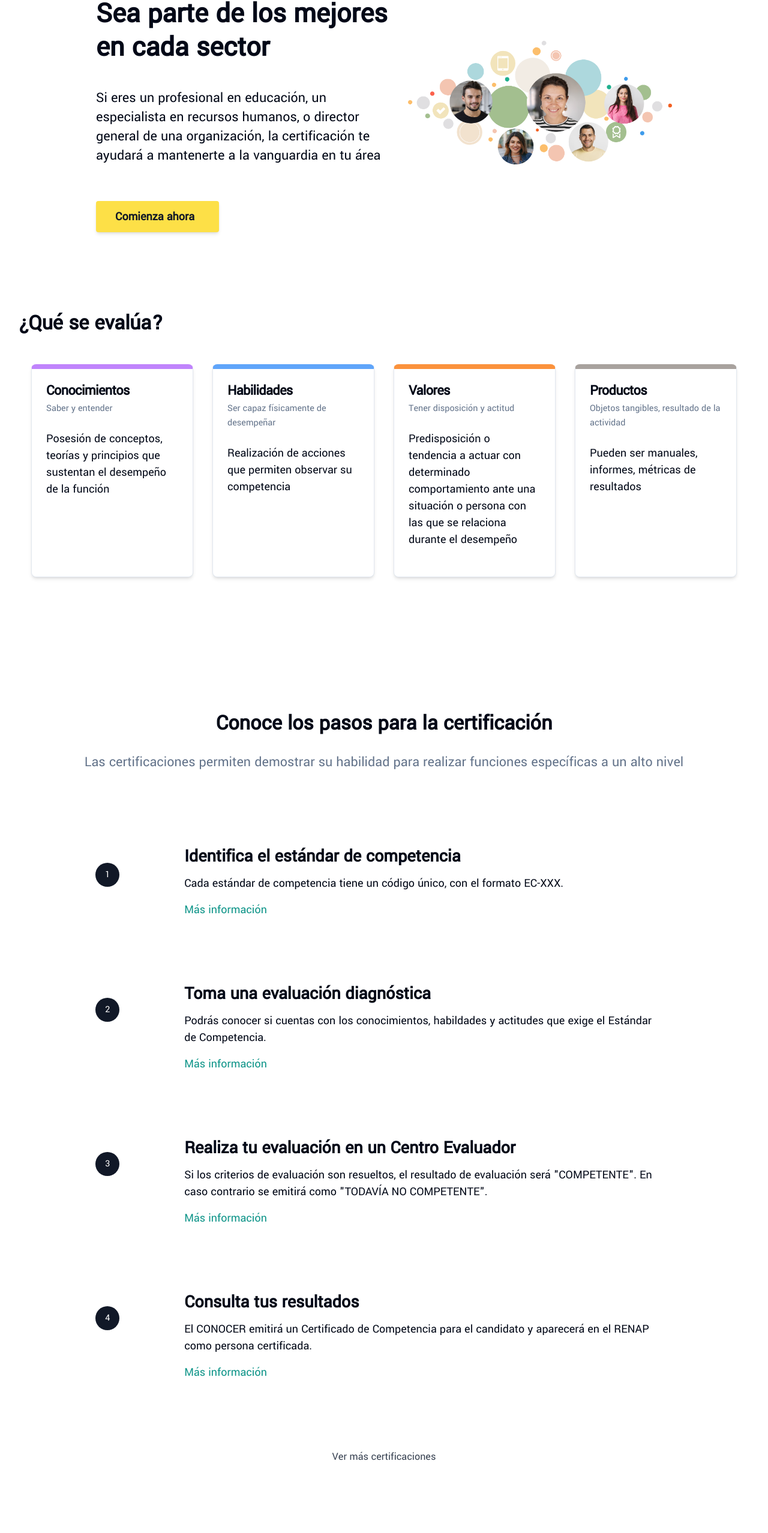
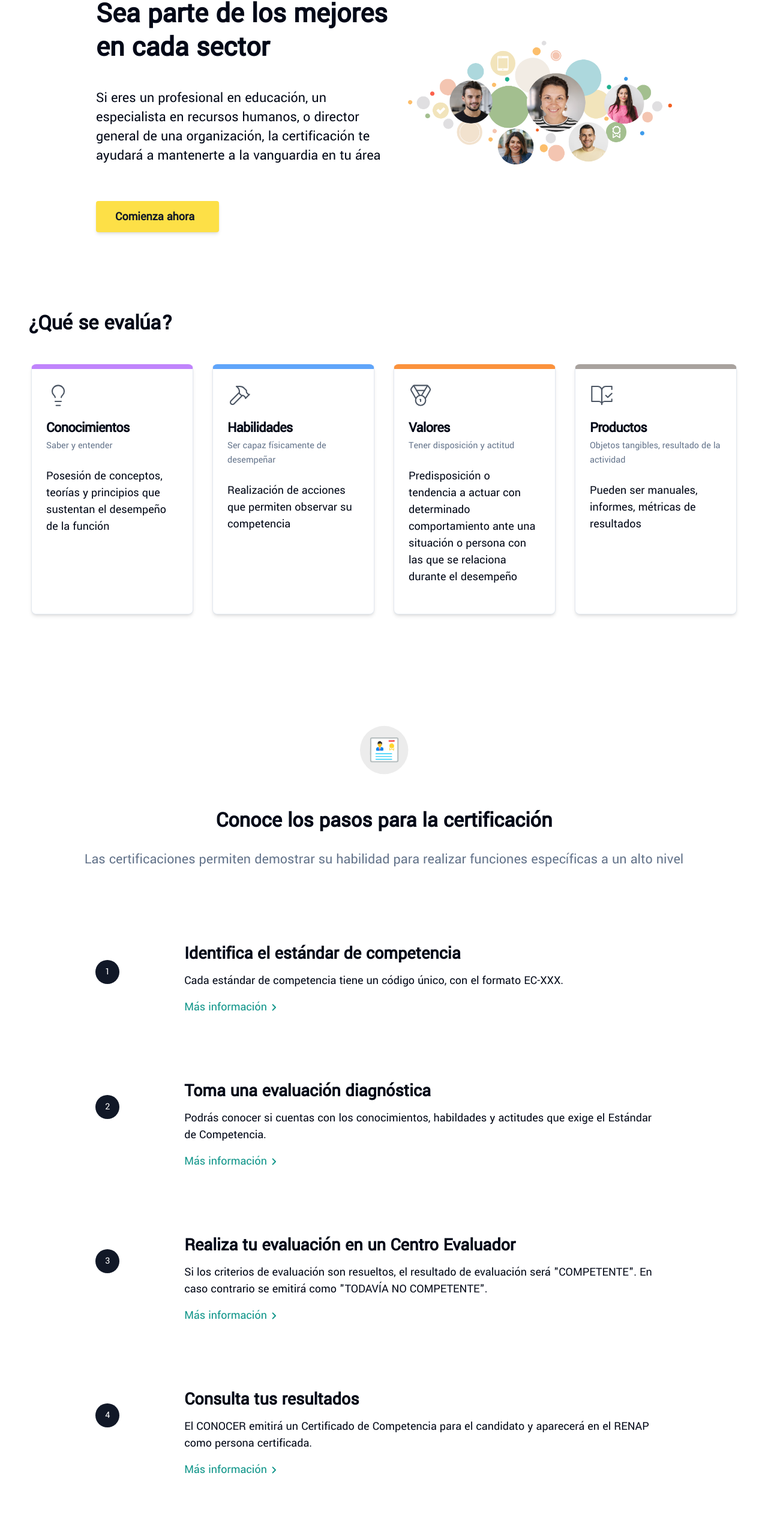
Before and after one commit to esphiritu/centro-evaluacion, a Next.js app: page /certificaciones in a window 1280 px wide. Shown: the part 213-2768 px from the top of the page at 60% size. Built offline with nearby package versions, Linux system fonts and the light colour scheme.

Commit message:
Design tweaks to make some pages more appealing

```diff
--- a/src/app/certificaciones/page.js
+++ b/src/app/certificaciones/page.js
@@ -22,7 +22,7 @@ import {
   AccordionItem,
   AccordionTrigger,
 } from "@/components/ui/accordion"
-import { MessagesSquare } from "lucide-react";
+import { MessagesSquare, Lightbulb, BookOpenCheck, Hammer, Medal } from "lucide-react";
 import {
   Drawer,
   DrawerClose,
@@ -109,7 +109,7 @@ const criterios = [
     description: "Saber y entender",
     content: "Posesión de conceptos, teorías y principios que sustentan el desempeño de la función",
     borColor: "border-t-purple-400",
-    icon: estandarIcon,
+    icon: <Lightbulb strokeWidth={1.25} size={40} />,
   },
   {
     id: "00B",
@@ -117,7 +117,7 @@ const criterios = [
     description: "Ser capaz físicamente de desempeñar",
     content: "Realización de acciones que permiten observar su competencia",
     borColor: "border-t-blue-400",
-    icon: estandarIcon,
+    icon: <Hammer strokeWidth={1.25} size={40} />,
   },
   {
     id: "00C",
@@ -125,7 +125,7 @@ const criterios = [
     description: "Tener disposición y actitud",
     content: "Predisposición o tendencia a actuar con determinado comportamiento ante una situación o persona con las que se relaciona durante el desempeño",
     borColor: "border-t-orange-400",
-    icon: estandarIcon,
+    icon: <Medal strokeWidth={1.25} size={40} />,
   },
   {
     id: "00D",
@@ -133,7 +133,7 @@ const criterios = [
     description: "Objetos tangibles, resultado de la actividad",
     content: "Pueden ser manuales, informes, métricas de resultados",
     borColor: "border-t-stone-400",
-    icon: estandarIcon,
+    icon: <BookOpenCheck strokeWidth={1.25} size={40} />,
   },
 ]
 
@@ -156,12 +156,13 @@ export default function Certificaciones(params) {
         </header>
 
         <section className="static lg:container py-5 h-auto">
-          <h4 className="text-3xl md:text-4xl font-bold text-center lg:text-left py-6 mb-6">¿Qué se evalúa?</h4>
+          <h4 className="text-3xl md:text-4xl font-bold text-center lg:text-left pl-4 py-6 mb-6">¿Qué se evalúa?</h4>
           <div className="grid grid-cols-1 lg:grid-cols-4 gap-2 auto-cols-max mt-5 mb-[7rem] px-6 lg:px-2">
             {criterios.map((criterio => {
               return (
                 <Card key={criterio.id} className={`lg:mx-2 xl:mx-3 mb-6 ${criterio.borColor}`}>
                   <CardHeader>
+                    <span className="mb-4 text-gray-600">{criterio.icon}</span>
                     <CardTitle>{criterio.title}</CardTitle>
                     <CardDescription>{criterio.description}</CardDescription>
                   </CardHeader>
@@ -179,9 +180,9 @@ export default function Certificaciones(params) {
           </div>
 
           <div className="container py-10">
+            <Image src={resultados} width={100} height={100} alt="icon for" className="max-w-auto mb-3 mx-auto" />
             <h2 className="text-3xl md:text-4xl text-center font-bold py-4 mt-8 mb-3">Conoce los pasos para la certificación</h2>
             <p className="text-2xl text-muted-foreground text-center pb-8 mb-[5rem]">Las certificaciones permiten demostrar su habilidad para realizar funciones específicas a un alto nivel</p>
-
             <div className="flex flex-col w-full lg:w-4/5 mx-auto">
               <div className="group w-full flex flex-col md:flex-row items-center md:items-start mb-[6rem]">
                 {/* <div className="bg-transparent max-w-32 mr-1 ml-2 md:mr-[5rem]">
@@ -195,7 +196,9 @@ export default function Certificaciones(params) {
                     </h3>
                     <p className="text-xl mb-4">Cada estándar de competencia tiene un código único, con el formato EC-XXX.</p>
                     <Link href="./" className="text-lg text-teal-600 hover:underline">
-                      <span className="py-3 text-xl"> Más información</span>
+                      <span className="py-3 text-xl"> Más información
+                        <svg xmlns="http://www.w3.org/2000/svg" width="22" height="22" viewBox="0 0 24 24" fill="none" stroke="currentColor" strokeWidth="2" strokeLinecap="round" strokeLinejoin="round" className="lucide lucide-chevron-right ml-1 inline"><path d="m6 17 5-5-5-5" /></svg>
+                      </span>
                     </Link>
                   </div>
                 </div>
@@ -213,7 +216,9 @@ export default function Certificaciones(params) {
                     </h3>
                     <p className="text-xl mb-4">Podrás conocer si cuentas con los conocimientos, habildades y actitudes que exige el Estándar de Competencia.</p>
                     <Link href="./" className="text-lg text-teal-600 hover:underline">
-                      <span className="py-3 text-xl"> Más información</span>
+                      <span className="py-3 text-xl"> Más información
+                        <svg xmlns="http://www.w3.org/2000/svg" width="22" height="22" viewBox="0 0 24 24" fill="none" stroke="currentColor" strokeWidth="2" strokeLinecap="round" strokeLinejoin="round" className="lucide lucide-chevron-right ml-1 inline"><path d="m6 17 5-5-5-5" /></svg>
+                      </span>
                     </Link>
                   </div>
                 </div>
@@ -231,7 +236,9 @@ export default function Certificaciones(params) {
                     </h3>
                     <p className="text-xl mb-4">Si los criterios de evaluación son resueltos, el resultado de evaluación será "COMPETENTE". En caso contrario se emitirá como "TODAVÍA NO COMPETENTE".</p>
                     <Link href="./" className="text-lg text-teal-600 hover:underline">
-                      <span className="py-3 text-xl"> Más información</span>
+                      <span className="py-3 text-xl"> Más información
+                        <svg xmlns="http://www.w3.org/2000/svg" width="22" height="22" viewBox="0 0 24 24" fill="none" stroke="currentColor" strokeWidth="2" strokeLinecap="round" strokeLinejoin="round" className="lucide lucide-chevron-right ml-1 inline"><path d="m6 17 5-5-5-5" /></svg>
+                      </span>
                     </Link>
                   </div>
                 </div>
@@ -249,37 +256,18 @@ export default function Certificaciones(params) {
                     </h3>
                     <p className="text-xl mb-4">El CONOCER emitirá un Certificado de Competencia para el candidato y aparecerá en el RENAP como persona certificada.</p>
                     <Link href="./" className="text-lg text-teal-600 hover:underline">
-                      <span className="py-3 text-xl"> Más información</span>
+                      <span className="py-3 text-xl"> Más información
+                        <svg xmlns="http://www.w3.org/2000/svg" width="22" height="22" viewBox="0 0 24 24" fill="none" stroke="currentColor" strokeWidth="2" strokeLinecap="round" strokeLinejoin="round" className="lucide lucide-chevron-right ml-1 inline"><path d="m6 17 5-5-5-5" /></svg>
+                      </span>
                     </Link>
                   </div>
                 </div>
               </div>
             </div>
-            <Collapsible>
-              <CollapsibleTrigger className="w-full px-6">
-                <p className="
-                  px-3
-                  py-4
-                  text-xl
-                  text-center
-                  lg:text-lg
-                  text-gray-700
-                  hover:text-teal-700
-                  dark:text-gray-400
-                  dark:hover:text-teal-700
-                  bg-transparent
-                  transition-all
-                  duration-300
-                  ease-in-out
-                  mb-8">Ver más certificaciones</p>
-              </CollapsibleTrigger>
-              <CollapsibleContent>
-                Hie there Some content here!
-              </CollapsibleContent>
-            </Collapsible>
+
           </div>
-          <div className="">
-            <h4 className="text-3xl md:text-4xl font-bold text-center py-6 mb-[4rem]">Certificaciones disponibles con <span className="text-teal-600">Proyecta Empresarial</span></h4>
+          <div className="bg-stone-100 dark:bg-slate-800 rounded-2xl py-10 shadow-md">
+            <h4 className="text-3xl md:text-4xl font-bold text-center py-6 mb-[2rem]">Certificaciones disponibles con <span className="text-teal-600">Proyecta Empresarial</span></h4>
             <Table className="mt-10 md:w-4/5 w-full mx-auto">
               <TableCaption>A list of your recent invoices.</TableCaption>
               <TableHeader className="text-lg font-bold">
@@ -299,7 +287,7 @@ export default function Certificaciones(params) {
                         <TableCell className="text-right">
                           <Drawer>
                             <DrawerTrigger className="group/details invisible group-hover/item:visible text-teal-600 group-hover/item:text-teal-700 group-hover/details:bg-slate-500 py-4">Detalles
-                              <svg xmlns="http://www.w3.org/2000/svg" width="25" height="25" viewBox="0 0 24 24" fill="none" stroke="currentColor" strokeWidth="2" strokeLinecap="round" strokeLinejoin="round" className="lucide lucide-chevron-right ml-1 origin-left inline transition group-hover/details:translate-x-1 group-hover/details:text-teal-700"><path d="m6 17 5-5-5-5" /></svg>
+                              <svg xmlns="http://www.w3.org/2000/svg" width="22" height="22" viewBox="0 0 24 24" fill="none" stroke="currentColor" strokeWidth="2" strokeLinecap="round" strokeLinejoin="round" className="lucide lucide-chevron-right ml-1 origin-left inline transition group-hover/details:translate-x-1 group-hover/details:text-teal-700"><path d="m6 17 5-5-5-5" /></svg>
                             </DrawerTrigger>
                             <DrawerContent>
                               <DrawerHeader className="flex">
@@ -317,8 +305,8 @@ export default function Certificaciones(params) {
                                 <p className="py-1 mb-3"><b>Comité desarrollador:</b> {estandar.comite}</p>
                               </div>
                               <DrawerFooter>
-                                <DrawerClose className="mx-auto hover:bg-slate-100 hover:text-teal-600 rounded-full p-2">
-                                  <svg xmlns="http://www.w3.org/2000/svg" width="56" height="56" viewBox="0 0 24 24" fill="none" stroke="currentColor" stroke-width="1.5" stroke-linecap="round" stroke-linejoin="round" class="lucide lucide-circle-x"><circle cx="12" cy="12" r="10" /><path d="m15 9-6 6" /><path d="m9 9 6 6" /></svg>
+                                <DrawerClose className="mx-auto hover:bg-slate-100 hover:text-teal-600 dark:hover:bg-slate-800 rounded-full p-2">
+                                  <svg xmlns="http://www.w3.org/2000/svg" width="56" height="56" viewBox="0 0 24 24" fill="none" stroke="currentColor" strokeWidth="1.5" strokeLinecap="round" strokeLinejoin="round" className="lucide lucide-circle-x"><circle cx="12" cy="12" r="10" /><path d="m15 9-6 6" /><path d="m9 9 6 6" /></svg>
                                 </DrawerClose>
                               </DrawerFooter>
                             </DrawerContent>
@@ -334,12 +322,34 @@ export default function Certificaciones(params) {
         </section>
 
         <section className="container w-full py-10 mt-[12rem]">
-          <h2 className="scroll-m-20 text-3xl font-bold tracking-normal lg:text-5xl py-3 mb-5">Prepárate previo a tu evaluación</h2>
+          <h2 className="scroll-m-20 text-3xl font-bold tracking-normal lg:text-4xl py-3 mb-5">Prepárate previo a tu evaluación</h2>
           <p className="text-xl">Si eres un profesional en educación, un especialista en recursos humanos, o director general de una organización, la certificación te ayudará a mantenerte a la vanguardia en tu área</p>
           <ProgramsCard />
+          <Collapsible>
+            <CollapsibleTrigger className="w-full px-6">
+              <p className="
+                  px-3
+                  py-4
+                  text-xl
+                  text-center
+                  lg:text-lg
+                  text-gray-700
+                  hover:text-teal-700
+                  dark:text-gray-400
+                  dark:hover:text-teal-700
+                  bg-transparent
+                  transition-all
+                  duration-300
+                  ease-in-out
+                  mb-8">Ver más certificaciones</p>
+            </CollapsibleTrigger>
+            <CollapsibleContent>
+              Hie there Some content here!
+            </CollapsibleContent>
+          </Collapsible>
         </section>
 
-        <section className="container mx-auto mb-15 py-10 mt-[12rem]">
+        <section className="container mx-auto mb-15 py-10 mt-[6rem] mb-[10rem]">
           <h2 className="text-center text-4xl font-bold py-6 mb-[3rem]">Preguntas frecuentes</h2>
           <Accordion type="single" collapsible className="w-full md:w-4/5 m-auto ">
             <AccordionItem value="item-1">
--- a/src/app/page.js
+++ b/src/app/page.js
@@ -18,6 +18,45 @@ import {
   CarouselNext,
   CarouselPrevious,
 } from "@/components/ui/carousel";
+
+// Content for the benefits section
+const benefits = [
+  {
+    title: "Encuentra mejores oportunidades",
+    description: "Las certificaciones aumenta la competitividad del trabajador dentro del mercado laboral",
+    icon: <Key size={80} strokeWidth={1.25} className="text-white bg-teal-500 rounded-full p-4" />,
+    id: "emo",
+  },
+  {
+    title: "Accede a mejores salarios",
+    description: "En promedio, las personas certificadas ante el CONOCER ganan el doble que los trabajadores no certificados ",
+    icon: <CircleDollarSign size={80} strokeWidth={1.25} className="text-white bg-teal-500 rounded-full p-4" />,
+    id: "ams",
+  },
+  {
+    title: "Mejora tus condiciones laborales",
+    description: "Los trabajadores certificados tienen jornadas laborales ligeramente más cortas que el resto de la fuerza laboral",
+    icon: <HandshakeIcon size={80} strokeWidth={1.25} className="text-white bg-teal-500 rounded-full p-4" />,
+    id: "mcl",
+  },
+  // {
+  //   title: "Obtén un certificado de competencia",
+  //   description: "Reconocimiento de la Secretaría de Educación Pública",
+  //   icon: "pending",
+  //   id: "ouc",
+  // },
+]
+
+// Styles for the Image used as background
+const styles = {
+  container: {
+    backgroundImage: 'url(https://images.pexels.com/photos/3184328/pexels-photo-3184328.jpeg?auto=compress&cs=tinysrgb&w=1260&h=750&dpr=1)',
+    backgroundPosition: 'center',
+    backgroundSize: 'cover',
+    backgroundRepeat: 'no-repeat',
+  },
+};
+
 
 // Images
 import testimonial from "@/public/img/pexels-pisey-tuon-8567103-6112353.jpg"
@@ -92,19 +131,24 @@ export default function Home({ Component, pageProps }) {
                     <p className="text-lg text-muted-foreground text-left">{benefit.description}</p>
                   </div>
                 )
-              }
-              ))
-              }
+              }))}
             </div>
           </div>
         </section>
 
         <section className="lg:container py-10 my-10">
-          <div className="w-full">
+          <div className="w-full mb-[5rem]">
             <h1 className="text-center text-3xl md:text-4xl font-bold mt-8 mb-4">
               Convención anual. <span className="text-gray-500">Mejores momentos</span>
             </h1>
-            <p className="text-center text-2xl  font-light text-slate-700 py-4 mb-[5rem]">Participan escuelas, universidades y gobiernos</p>
+            <p className="text-center text-2xl  font-light text-slate-700 py-4 mb-4">Participan escuelas, universidades y gobiernos</p>
+            <p className="group text-center text-xl">
+              <Link href="./" className="text-teal-600 hover:text-teal-700">
+                <span className="py-3"> Próximos eventos
+                <svg xmlns="http://www.w3.org/2000/svg" width="22" height="22" viewBox="0 0 24 24" fill="none" stroke="currentColor" strokeWidth="2" strokeLinecap="round" strokeLinejoin="round" className="lucide lucide-chevron-right ml-1 origin-left inline transition group-hover:translate-x-1 group-hover:text-teal-700"><path d="m6 17 5-5-5-5" /></svg>
+                </span>
+              </Link>
+            </p>
           </div>
           <Carousel>
             <CarouselContent className="relative w-full flex lg:grid grid-cols-4 gap-4 -ml-1">
@@ -161,7 +205,7 @@ export default function Home({ Component, pageProps }) {
 
 
         <section className="container w-full bg-gray-50 dark:bg-slate-900 rounded-md pt-10 pb-[4rem] my-10 px-20 h-auto sm:h-auto md:h-[26rem] mt-[12rem]">
-          <Image src={diagnostico} width={100} height={100} alt="icon for" className="max-w-auto mb-4" />
+          <Image src={diagnostico} width={100} height={100} alt="icon for" className="max-w-auto mb-4 mx-auto" />
           <h1 className="text-3xl md:text-4xl font-bold pt-5">Inicia una <span className="text-zinc-600">evaluación diagnóstica</span></h1>
           <p className="text-xl pt-4 pb-8 mb-5">Resultados confiables respaldados por el Organismo Certificador más importante de America Latina: <em>ICE México</em>.</p>
           <Link href="./asesor" className="text-lg font-bold text-white bg-teal-600 hover:bg-teal-700 px-6 p-5 my-5 rounded-sm">
@@ -244,41 +288,3 @@ export default function Home({ Component, pageProps }) {
     </>
   );
 }
-
-// Content for the benefits section
-const benefits = [
-  {
-    title: "Encuentra mejores oportunidades",
-    description: "Las certificaciones aumenta la competitividad del trabajador dentro del mercado laboral",
-    icon: <Key size={80} strokeWidth={1.25} className="text-white bg-teal-500 rounded-full p-4" />,
-    id: "emo",
-  },
-  {
-    title: "Accede a mejores salarios",
-    description: "En promedio, las personas certificadas ante el CONOCER ganan el doble que los trabajadores no certificados ",
-    icon: <CircleDollarSign size={80} strokeWidth={1.25} className="text-white bg-teal-500 rounded-full p-4" />,
-    id: "ams",
-  },
-  {
-    title: "Mejora tus condiciones laborales",
-    description: "Los trabajadores certificados tienen jornadas laborales ligeramente más cortas que el resto de la fuerza laboral",
-    icon: <HandshakeIcon size={80} strokeWidth={1.25} className="text-white bg-teal-500 rounded-full p-4" />,
-    id: "mcl",
-  },
-  // {
-  //   title: "Obtén un certificado de competencia",
-  //   description: "Reconocimiento de la Secretaría de Educación Pública",
-  //   icon: "pending",
-  //   id: "ouc",
-  // },
-]
-
-// Styles for the Image used as background
-const styles = {
-  container: {
-    backgroundImage: 'url(https://images.pexels.com/photos/3184328/pexels-photo-3184328.jpeg?auto=compress&cs=tinysrgb&w=1260&h=750&dpr=1)',
-    backgroundPosition: 'center',
-    backgroundSize: 'cover',
-    backgroundRepeat: 'no-repeat',
-  },
-};
```
Also changed, not shown: package.json (+4 -4 lines), 1 other file (tests, documents, lock files or other folders).
